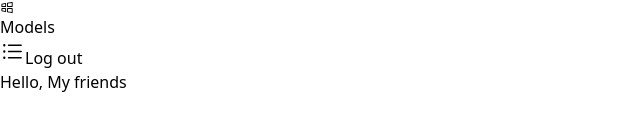
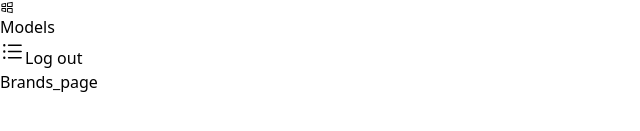
Before and after one commit to bekzot1508/Avto_Rental_Admin_Panel, a React (Vite) app: page /home/brands in a window 1280 px wide. Shown: the part 195-326 px from the top of the page, without its empty margins (0-640 px from the left). Built offline with nearby package versions, Linux system fonts and the light colour scheme.

Commit message:
all changes

```diff
--- a/src/pages/Brands_page.jsx
+++ b/src/pages/Brands_page.jsx
@@ -2,9 +2,7 @@
 
 const Brands_page = () => {
   return (
-    <div>
-      <h2>Hello, My friends</h2>
-    </div>
+    <div>Brands_page</div>
   )
 }
 
```
